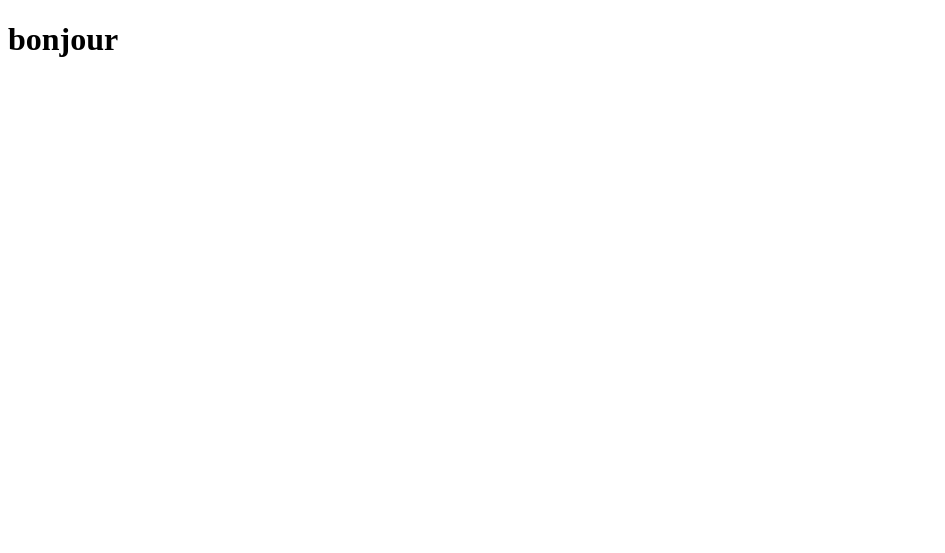
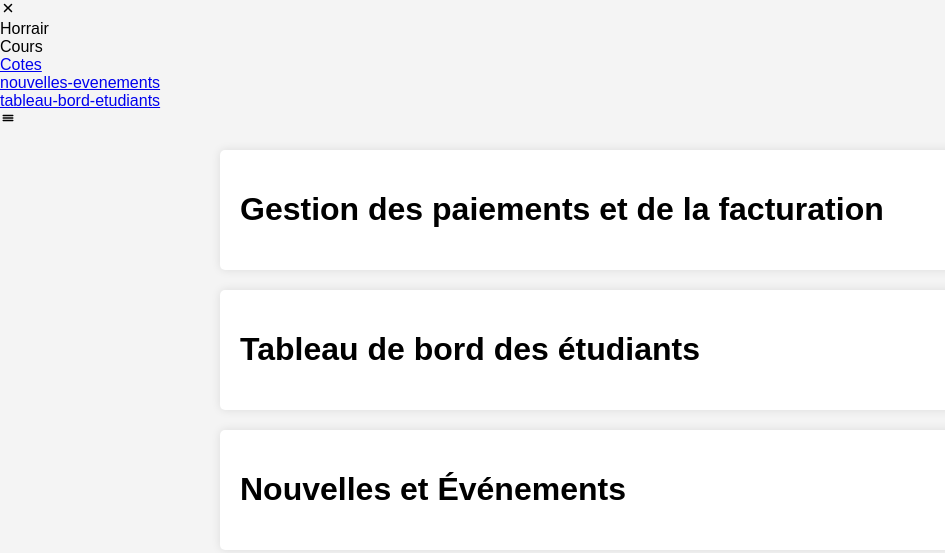
Before and after one commit to ROMMY001/COLLEGE_L-HARMATTA, a plain HTML site: page page-de-cotation.html in a window 1280 px wide. Shown: the whole page, without its empty margins (0-945 px from the left). Drawn offline with nearby package versions, Linux system fonts and the light colour scheme.

Commit message:
CollegeL-Harmattan

```diff
--- a/page-de-cotation.html
+++ b/page-de-cotation.html
@@ -1,11 +1,92 @@
 <!DOCTYPE html>
-<html lang="en">
+<html lang="fr">
 <head>
-    <meta charset="UTF-8">
-    <meta name="viewport" content="width=device-width, initial-scale=1.0">
-    <title>Document</title>
+  <meta charset="UTF-8">
+  <meta http-equiv="X-UA-Compatible" content="IE=edge">
+  <meta name="viewport" content="width=device-width, initial-scale=1.0">
+  <title>Accueil - École XYZ</title>
+  <link rel="stylesheet" href="styles.css"> <!-- Assurez-vous que ce chemin est correct -->
+  <style>
+    /* Styles CSS de base */
+    body {
+      font-family: 'Arial', sans-serif;
+      margin: 0;
+      padding: 0;
+      background-color: #f4f4f4;
+
+    }
+    /* Styles pour les sections */
+    .section {
+      margin: 20px auto;
+      max-width: 800px;
+      background-color: white;
+      padding: 20px;
+      border-radius: 5px;
+      box-shadow: 0px 0px 10px rgba(0,0,0,0.1);
+    }
+    /* Ajoutez ici d'autres styles spécifiques à votre site */
+  </style>
 </head>
 <body>
-    <h1>bonjour</h1>
+    <div id="nav-latteral" class="nav-latteral">
+        <div id="nav-close" class="nav-button">
+          <ion-icon name="close"></ion-icon>
+        </div>
+        <div class="nav-links">
+          <div class="nav-link">
+            Horrair
+          </div>
+          <div class="nav-link">
+            Cours
+          </div>
+          <div class="nav-link">
+            <a href="Tablaue de bort.html">Cotes</a>
+          </div>
+          <div class="nav-link">
+              <a href="Activités.html">nouvelles-evenements</a>
+            </div>
+            <div class="nav-link">
+              <a href="Tablaue de bort.html">tableau-bord-etudiants</a>
+            </div>
+        </div>
+      </div>
+      <div id="nav-wrapper"></div>
+      <nav>
+        <div id="nav-open" class="nav-button">
+          <ion-icon name="reorder-three"></ion-icon>
+        </div>
+      </nav>
+
+<!-- Contenu principal -->
+<div id="main-content">
+  <!-- Section de gestion des paiements -->
+  <div id="gestion-paiements" class="section">
+    <h1>Gestion des paiements et de la facturation</h1>
+    <!-- Contenu de la gestion des paiements ici -->
+  </div>
+
+  <!-- Tableau de bord des étudiants -->
+  <div id="tableau-bord-etudiants" class="section">
+    <h1>Tableau de bord des étudiants</h1>
+    <!-- Contenu du tableau de bord des étudiants ici -->
+  </div>
+
+  <!-- Section des nouvelles et événements -->
+  <div id="nouvelles-evenements" class="section">
+    <h1>Nouvelles et Événements</h1>
+    <!-- Contenu des nouvelles et événements ici -->
+  </div>
+</div>
+
+<!-- Navigation latérale (deuxième code) -->
+<div id="nav-latteral" class="nav-latteral">
+  <!-- Votre navigation latérale ici -->
+</div>
+
+<!-- Scripts JavaScript -->
+<script src="scripts.js"></script> <!-- Assurez-vous que ce chemin est correct -->
+<script type="module" src="https://unpkg.com/ionicons@5.5.2/dist/ionicons/ionicons.esm.js"></script>
+<script nomodule src="https://unpkg.com/ionicons@5.5.2/dist/ionicons/ionicons.js"></script>
+
 </body>
 </html>
```
